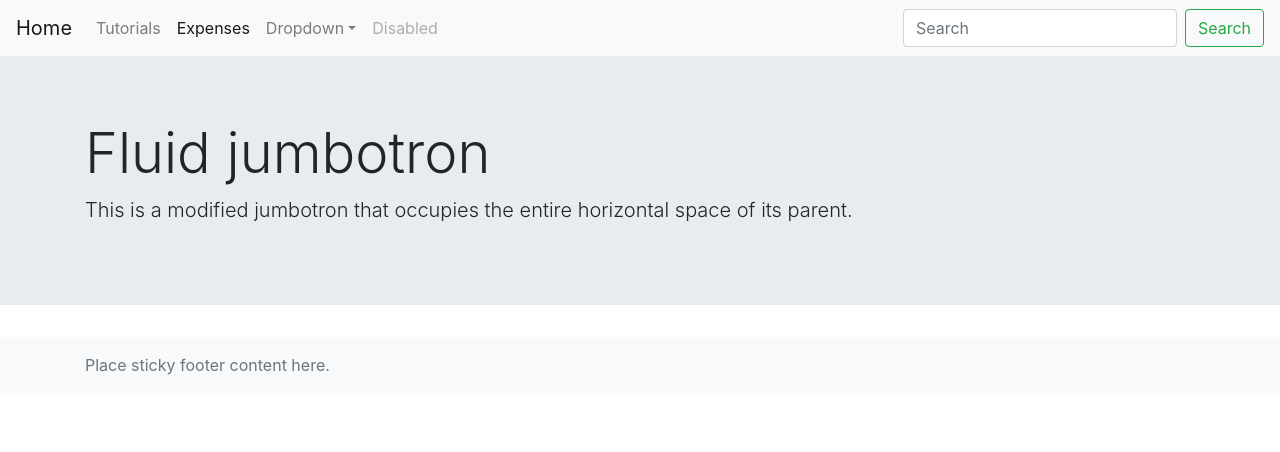
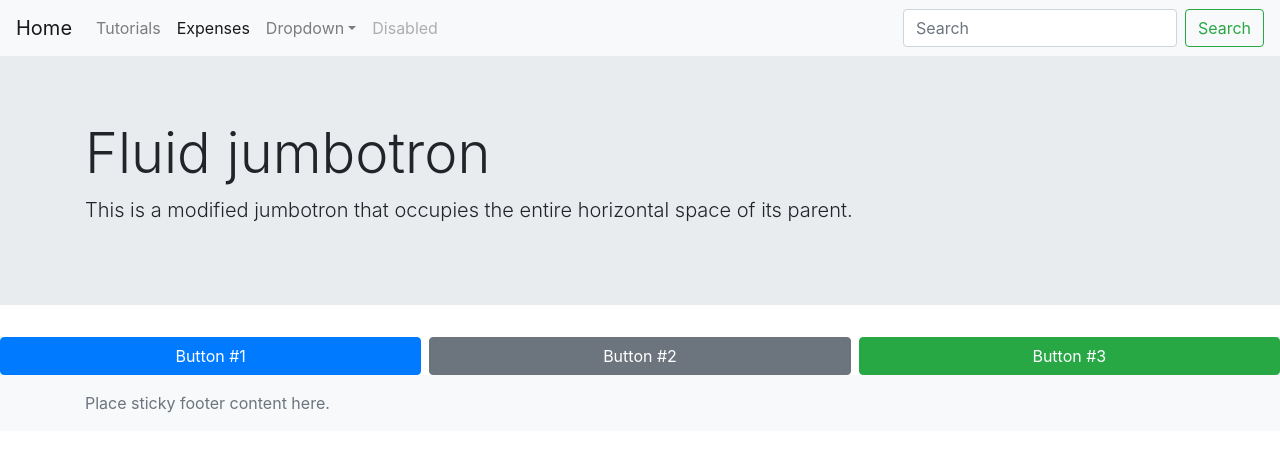
Before and after one commit to shankarsh1/react-first-app, a React (Create React App) app: page / in a window 1280 px wide. Shown: the top 452 px of the page. Built offline with nearby package versions, Linux system fonts and the light colour scheme.

Commit message:
added bootstrap button in footer

```diff
--- a/src/components/partials/Footer.js
+++ b/src/components/partials/Footer.js
@@ -1,14 +1,21 @@
-import React, {Component} from 'react';
+import React, { Component } from 'react';
+import { Row, Col, Button } from 'react-bootstrap';
 import "./Footer.css";
 
 class Footer extends Component {
     render() {
-        return (
+        return (<>
+            <Row className="mx-0">
+                <Button as={Col} variant="primary">Button #1</Button>
+                <Button as={Col} variant="secondary" className="mx-2">Button #2</Button>
+                <Button as={Col} variant="success">Button #3</Button>
+            </Row>
             <footer className="footer mt-auto py-3 bg-light">
                 <div className="container">
                     <span className="text-muted">Place sticky footer content here.</span>
                 </div>
             </footer>
+        </>
         );
     }
 }
```
